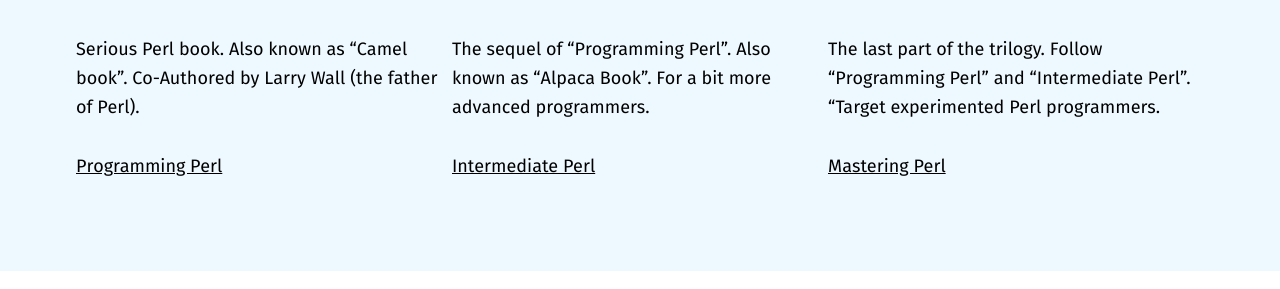
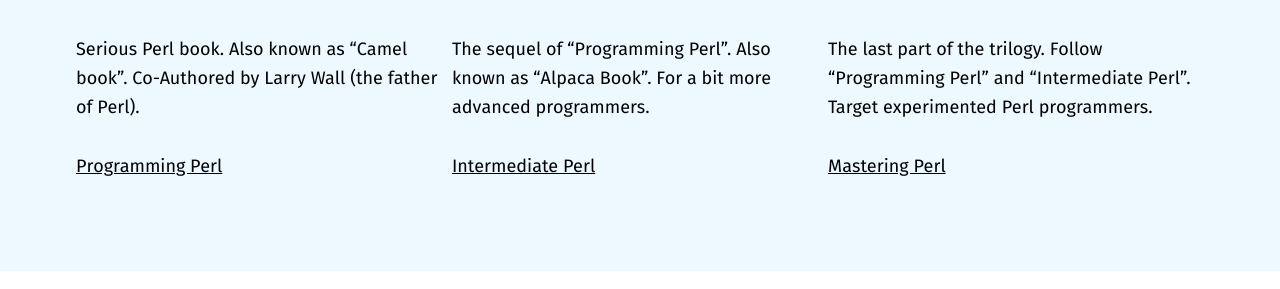
Before and after one commit to thibaultduponchelle/perldot, a Jekyll site: the page built from pages/books.md, in a window 1280 px wide and 900 px high, scrolled down 497 px. Shown: the part 222-511 px from the top of the window. Built offline with Jekyll 4.4.1, drawn with Linux system fonts in a browser that asks for light colours.

```diff
--- a/pages/books.md
+++ b/pages/books.md
@@ -23,7 +23,7 @@ permalink: /books
 [Intermediate Perl](https://www.intermediateperl.com/)'
    right-title="Mastering Perl"
    right-image="books/masteringperl.jpg"
-   right-content='The last part of the trilogy. Follow "Programming Perl" and "Intermediate Perl". "Target experimented Perl programmers.
+   right-content='The last part of the trilogy. Follow "Programming Perl" and "Intermediate Perl". Target experimented Perl programmers.
 
 [Mastering Perl](https://www.masteringperl.org/)'
 %}
```
